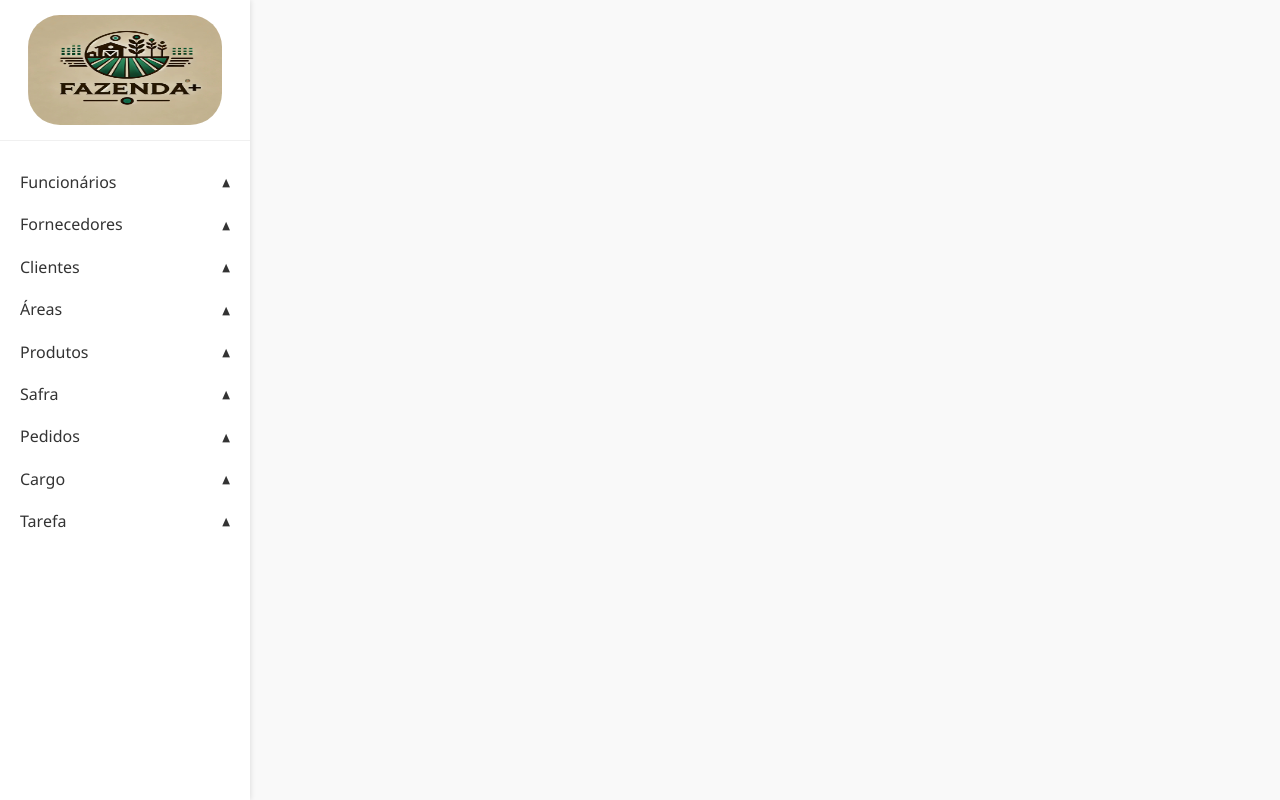
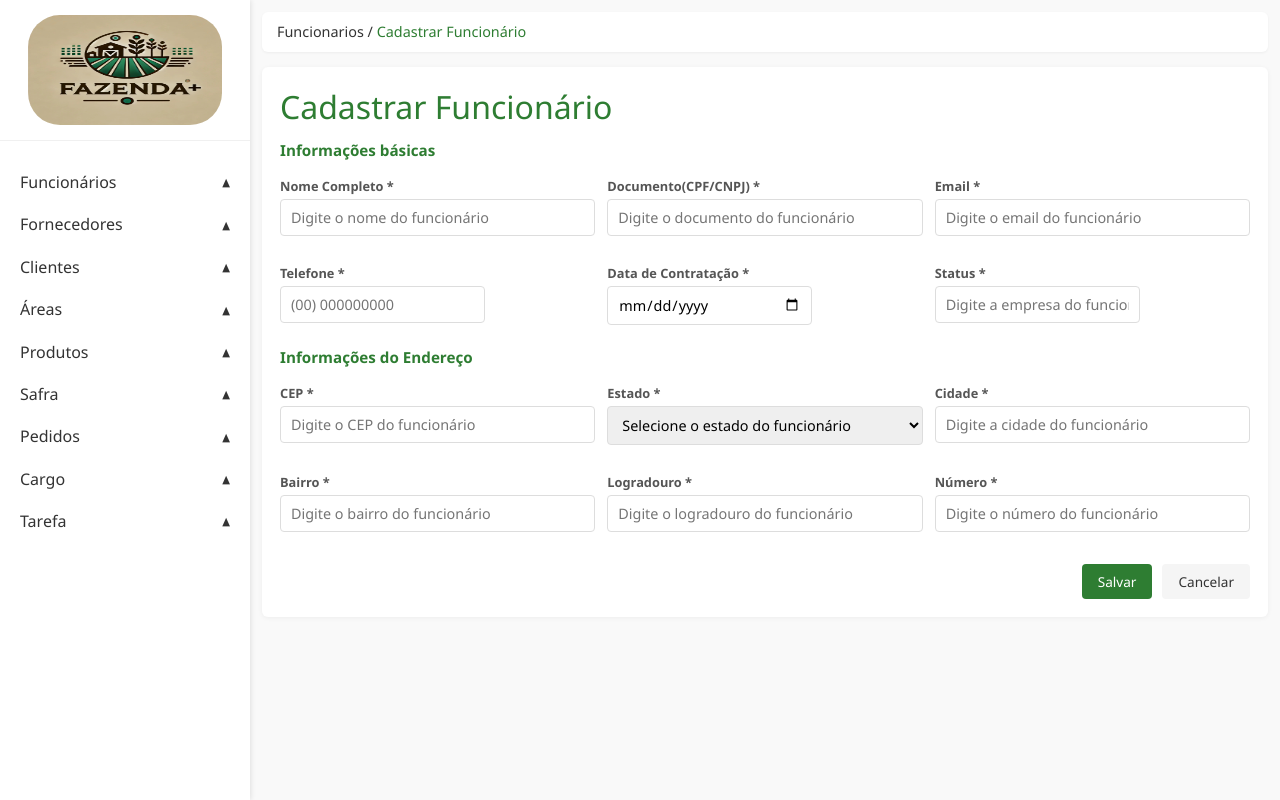
Before and after one commit to Itor-Carlos/projeto-es2-frontend, a React (Create React App) app: page /funcionario/cadastrar in a window 1280 px wide. Built offline with nearby package versions, Linux system fonts and the light colour scheme.

Commit message:
add CadastrarEditarFuncionario and ListarFuncionario page

```diff
--- a/src/components/Router/index.js
+++ b/src/components/Router/index.js
@@ -12,6 +12,8 @@ import { CadastrarEditarFertilizante } from "../../pages/fertilizante/CadastrarE
 import { ListarFertilizante } from "../../pages/fertilizante/ListarFertilizante";
 import { CadastrarTarefa } from "../../pages/tarefa/CadastrarTarefa";
 import { AlocarTarefa } from "../../pages/tarefa/AlocarTarefa";
+import { CadastrarEditarFuncionario } from "../../pages/funcionario/CadastrarEditarFuncionario";
+import { ListarFuncionarios } from "../../pages/funcionario/ListarFuncionarios";
 
 export const Router = () => {
     return (
@@ -35,6 +37,9 @@ export const Router = () => {
                     <Route path="/fertilizante/listar" element={<ListarFertilizante />} />
                     <Route path="/tarefa/cadastrar" element={<CadastrarTarefa />} />
                     <Route path="/tarefa/alocar/" element={<AlocarTarefa />} />
+                    <Route path="/funcionario/cadastrar" element={<CadastrarEditarFuncionario />} />
+                    <Route path="/funcionario/editar/:id" element={<CadastrarEditarFuncionario />} />
+                    <Route path="/funcionario/listar" element={<ListarFuncionarios />} />
                 </Routes>
             </div>
         </div>
--- a/src/components/SideBar/index.js
+++ b/src/components/SideBar/index.js
@@ -66,8 +66,8 @@ export const SideBar = () => {
                         <span className="arrow">▲</span>
                     </div>
                     <ul className="submenu">
-                        <li><Link to="#" className="submenu-item">Cadastrar Funcionário</Link></li>
-                        <li><Link to="#" className="submenu-item">Listar Funcionário</Link></li>
+                        <li><Link to="/funcionario/cadastrar" className="submenu-item">Cadastrar Funcionário</Link></li>
+                        <li><Link to="/funcionario/listar" className="submenu-item">Listar Funcionário</Link></li>
                     </ul>
                 </li>
 
--- /dev/null
+++ b/src/pages/funcionario/CadastrarEditarFuncionario.js
@@ -0,0 +1,169 @@
+import React, { useState, useEffect } from "react";
+import { useParams } from "react-router-dom";
+import { GenericForm } from "../../components/Form";
+import * as Yup from "yup";
+import axios from "axios";
+import { TopBar } from "../../components/TopBar";
+import { TitleSection } from "../../components/TitleSection";
+import { Toast } from "../../components/Toast";
+import { cpf } from "cpf-cnpj-validator";
+import { estados } from "../../constantes/estados";
+
+export const CadastrarEditarFuncionario = () => {
+    const { id } = useParams();
+    const [isEditing, setIsEditing] = useState(false);
+    const [isToastOpen, setIsToastOpen] = useState(false);
+    const [toastMessage, setToastMessage] = useState("");
+    const [toastType, setToastType] = useState("success");
+    const [initialValues, setInitialValues] = useState({
+        nome: "",
+        email: "",
+        estado: "",
+        cidade: "",
+        bairro: "",
+        logradouro: "",
+        numero: "",
+        cep: "",
+        documento: "",
+        telefone: "",
+        contratacao: "",
+        status: "",
+    });
+
+    useEffect(() => {
+        if (id) {
+            setIsEditing(true);
+            axios.get(`http://localhost:3306/funcionarios/${id}`)
+                .then(response => {
+
+                    const cliente = response.data;
+
+                    const endereco = response.data.endereco;
+                    setInitialValues({
+                        nome: cliente.nome,
+                        email: cliente.email,
+                        estado: endereco.estado,
+                        cidade: endereco.cidade,
+                        bairro: endereco.bairro,
+                        logradouro: endereco.logradouro,
+                        numero: endereco.numero,
+                        cep: endereco.cep,
+                        documento: cliente.documento,
+                        telefone: cliente.telefone,
+                        contratacao: cliente.contratacao,
+                        status: cliente.status
+                    });
+                })
+                .catch((error) => {
+                    console.log(error);
+                    setToastMessage("Erro ao carregar os dados.");
+                    setToastType("error");
+                    setIsToastOpen(true);
+                });
+        }
+    }, [id]);
+
+    const validationSchema = Yup.object({
+        nome: Yup.string().typeError("Nome inválido").required("Campo obrigatório"),
+        email: Yup.string().typeError("Email inválido").required("Campo obrigatório"),
+        documento: Yup.string().typeError("Documento inválido").required("Campo obrigatório"),
+        telefone: Yup.string().typeError("Telefone inválido").required("Campo obrigatório"),
+        contratacao: Yup.date().typeError("Data de Contratação inválida").required("Campo obrigatório"),
+        status: Yup.string().typeError("Status Inválido").required("Campo obrigatório").test(
+            "valid-status",
+            "Status inválido",
+            value => value.toLocaleLowerCase() === "ativo" || value.toLocaleLowerCase() === "inativo"
+        ),
+        estado: Yup.string().typeError("Estado inválido").required("Campo obrigatório"),
+        cidade: Yup.string().typeError("Cidade inválida").required("Campo obrigatório"),
+        bairro: Yup.string().typeError("Bairro inválido").required("Campo obrigatório"),
+        logradouro: Yup.string().typeError("Logradouro inválido").required("Campo obrigatório"),
+        numero: Yup.string().typeError("Número inválido").required("Campo obrigatório"),
+        cep: Yup.string().typeError("CEP inválido").required("Campo obrigatório"),
+    });
+
+    const handleSubmit = async (values) => {
+        try {
+            console.log(values)
+            const param = {
+                "funcionario": {
+                    "nome": values.nome,
+                    "email": values.email,
+                    "documento": values.documento,
+                    "telefone": values.telefone,
+                    "contratacao": values.dataContratacao,
+                    "status": values.status.toString().toLowerCase()
+                },
+                "endereco": {
+                    "estado": values.estado,
+                    "cidade": values.cidade,
+                    "bairro": values.bairro,
+                    "logradouro": values.logradouro,
+                    "numero": values.numero,
+                    "cep": values.cep,
+                }
+            };
+
+            if (isEditing) {
+                await axios.put(`http://localhost:3306/funcionarios/${id}`, param);
+                console.log('aqui')
+                setToastMessage("Funcionário editado com sucesso.");
+                setToastType("success");
+                setIsToastOpen(true);
+            } else {
+                await axios.post("http://localhost:3306/funcionarios", param);
+                setToastMessage("Funcionário cadastrado com sucesso.");
+                setToastType("success");
+                setIsToastOpen(true);
+            }
+        } catch (error) {
+            setToastMessage("Erro ao salvar os dados.");
+            setToastType("error");
+            setIsToastOpen(true);
+        }
+    };
+
+    const fields = [
+        {
+            titleSection: "Informações básicas",
+            fields: [
+                { label: "Nome Completo", type: "string", name: "nome", placeholder: "Digite o nome do funcionário", required: true },
+                { label: "Documento(CPF/CNPJ)", type: "string", name: "documento", placeholder: "Digite o documento do funcionário", required: true },
+                { label: "Email", type: "string", name: "email", placeholder: "Digite o email do funcionário",required: true },
+                { label: "Telefone", type: "string", name: "telefone", placeholder: "(00) 000000000", required: true, style: { width: "65%" } },
+                { label: "Data de Contratação", type: "date", name: "contratacao",required: true, style: { width: "65%" } },
+                { label: "Status", type: "string", name: "status", placeholder: "Digite a empresa do funcionário",required: true, style: { width: "65%" } },
+            ],
+        },
+        {
+            titleSection: "Informações do Endereço",
+            fields: [
+                { label: "CEP", type: "string", name: "cep", placeholder: "Digite o CEP do funcionário", required: true },
+                { label: "Estado", type: "select", name: "estado", options: estados, placeholder: "Selecione o estado do funcionário", required: true },
+                { label: "Cidade", type: "string", name: "cidade", placeholder: "Digite a cidade do funcionário", required: true },
+                { label: "Bairro", type: "string", name: "bairro", placeholder: "Digite o bairro do funcionário", required: true },
+                { label: "Logradouro", type: "string", name: "logradouro", placeholder: "Digite o logradouro do funcionário", required: true },
+                { label: "Número", type: "string", name: "numero", placeholder: "Digite o número do funcionário", required: true },
+            ],
+        }
+    ];
+
+    return (
+        <>
+            <TopBar entity={"Funcionarios"} useCase={isEditing ? "Editar Funcionário" : "Cadastrar Funcionário"} />
+            <div className="card">
+                <TitleSection title={isEditing ? "Editar Funcionário" : "Cadastrar Funcionário"} />
+                <GenericForm
+                    initialValues={initialValues}
+                    validationSchema={validationSchema}
+                    sections={fields}
+                    handleSubmit={handleSubmit}
+                    entity={"Funcionarios"}
+                    useCase={isEditing ? "Editar Funcionário" : "Cadastrar Funcionário"}
+                    title={isEditing ? "Editar Funcionário" : "Cadastrar Funcionário"}
+                />
+                <Toast isOpen={isToastOpen} onClose={() => setIsToastOpen(false)} message={toastMessage} type={toastType} />
+            </div>
+        </>
+    );
+};
--- /dev/null
+++ b/src/pages/funcionario/ListarFuncionarios.js
@@ -0,0 +1,50 @@
+import { List } from "../../components/List";
+import { TitleSection } from "../../components/TitleSection";
+import { TopBar } from "../../components/TopBar";
+import { formatDate } from "../../utils/date";
+
+export const ListarFuncionarios = () => {
+    const headers = [
+        {
+            name: "idfuncionario",
+            label: "ID",
+            type: "number"
+        },
+        {
+            name: "nome",
+            label: "Nome",
+            type: "string"
+        },
+        {
+            name: "email",
+            label: "Email",
+            type: "string"
+        },
+        {
+            name: "telefone",
+            label: "Telefone",
+            type: "string"
+        },
+        {
+            name: "documento",
+            label: "Documento",
+            type: "string"
+        },
+        {
+            name: "contratacao",
+            label: "Data de Contratação",
+            type: "date",
+            formatFunction: (value) => formatDate(value.contratacao)
+        }
+    ];
+
+    return (
+        <>
+            <TopBar entity={"Funcionario"} useCase={"Listar Funcionários"} textButton={"Novo Funcionario"} redirectRoute={"/funcionario/cadastrar"} />
+            <div className="card">
+                <TitleSection title={"Listar Funcionários"} />
+                <List entity={"cliente"} headers={headers} baseUrl={"http://localhost:3306/funcionarios"} />
+            </div>
+        </>
+    );
+};
```
